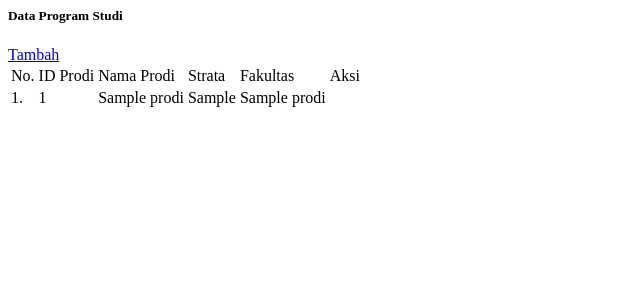
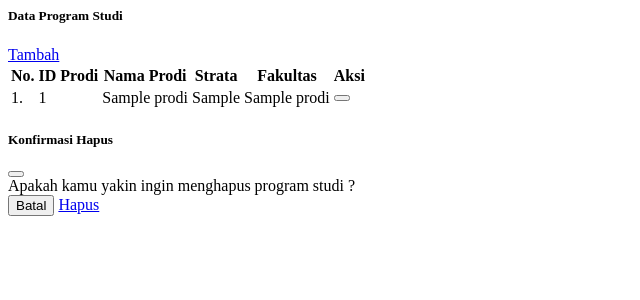
Before and after one commit to 24010110082-Rizky/24010110082_Rizky_Tugas-3, a CodeIgniter app: the page made by application/views/prodi/index.php in a window 1280 px wide. Shown: the top 300 px of the page, without its empty margins (0-640 px from the left). Run offline with CodeIgniter, Linux system fonts and the light colour scheme; the template is opened without the code that fills it: most values are stand-ins (such as "Sample title", 1, 10 or a date in 2020).

Commit message:
update views/prodi/index.php

```diff
--- a/application/views/prodi/index.php
+++ b/application/views/prodi/index.php
@@ -1,11 +1,11 @@
 <div class="card shadow border-0 mb-4">
-	<div class="card-header bg-secondary text-white d-flex flex-column flex-md-row justify-content-between align-items-md-center gap-2">
+    <div class="card-header bg-primary text-white d-flex flex-column flex-md-row justify-content-between align-items-md-center gap-2">
         <div>
-			<h5 class="mb-0 fw-bold">Data Program Studi</h5>
+            <h5 class="mb-0 fw-bold"><i class="bi bi-journal-bookmark me-2"></i>Data Program Studi</h5>
         </div>
 
-		<a class="btn btn-primary btn-lg fw-bold" href="<?php echo base_url('prodi/tambah') ?>">
-			Tambah
+        <a class="btn btn-light fw-bold" href="<?php echo base_url('prodi/tambah') ?>">
+            <i class="bi bi-plus-circle me-1"></i> Tambah
         </a>
     </div>
 
@@ -14,39 +14,72 @@
             <table id="datatable" class="table table-striped table-bordered align-middle w-100 mb-0">
                 <thead class="table-dark">
                     <tr>
-						<td>No.</td>
-						<td>ID Prodi</td>
-						<td>Nama Prodi</td>
-						<td>Strata</td>
-						<td>Fakultas</td>
-						<td>Aksi</td>
+                        <th>No.</th>
+                        <th>ID Prodi</th>
+                        <th>Nama Prodi</th>
+                        <th>Strata</th>
+                        <th>Fakultas</th>
+                        <th>Aksi</th>
                     </tr>
                 </thead>
 
                 <tbody>
-
                     <?php foreach ($prodi as $key => $value): ?>
                         <tr>
                             <td><?php echo $key + 1 ?>.</td>
-							<td><?php echo $value['prodi_id'] ?></td>
+                            <td><span class="badge bg-primary"><?php echo $value['prodi_id'] ?></span></td>
                             <td><?php echo $value['prodi_name'] ?></td>
-							<td><?php echo $value['prodi_strata'] ?></td>
+                            <td><span class="badge bg-success"><?php echo $value['prodi_strata'] ?></span></td>
                             <td><?php echo $value['fakultas_name'] ?></td>
-
                             <td>
                                 <a class="btn btn-warning btn-sm" href="<?php echo base_url('prodi/ubah/'.$value['prodi_id']) ?>">
                                     <i class="bi bi-pencil-square"></i>
                                 </a>
 
-								<a class="btn btn-danger btn-sm btn-hapus" href="<?php echo base_url('prodi/hapus/'.$value['prodi_id']) ?>">
+                                <button class="btn btn-danger btn-sm btn-hapus"
+                                    data-id="<?php echo $value['prodi_id'] ?>"
+                                    data-nama="<?php echo $value['prodi_name'] ?>"
+                                    data-bs-toggle="modal"
+                                    data-bs-target="#modalHapus">
                                     <i class="bi bi-trash"></i>
-								</a>
+                                </button>
                             </td>
                         </tr>
                     <?php endforeach ?>
                 </tbody>
-
             </table>
         </div>
     </div>
 </div>
+
+<!-- Modal Konfirmasi Hapus -->
+<div class="modal fade" id="modalHapus" tabindex="-1">
+    <div class="modal-dialog modal-dialog-centered">
+        <div class="modal-content">
+            <div class="modal-header bg-danger text-white">
+                <h5 class="modal-title"><i class="bi bi-exclamation-triangle me-2"></i>Konfirmasi Hapus</h5>
+                <button type="button" class="btn-close btn-close-white" data-bs-dismiss="modal"></button>
+            </div>
+            <div class="modal-body">
+                Apakah kamu yakin ingin menghapus program studi <strong id="namaProdi"></strong>?
+            </div>
+            <div class="modal-footer">
+                <button type="button" class="btn btn-secondary" data-bs-dismiss="modal">Batal</button>
+                <a id="btnKonfirmasiHapus" href="#" class="btn btn-danger">
+                    <i class="bi bi-trash me-1"></i> Hapus
+                </a>
+            </div>
+        </div>
+    </div>
+</div>
+
+<script>
+    document.querySelectorAll('.btn-hapus').forEach(function (btn) {
+        btn.addEventListener('click', function () {
+            var id = this.getAttribute('data-id');
+            var nama = this.getAttribute('data-nama');
+            document.getElementById('namaProdi').textContent = nama;
+            document.getElementById('btnKonfirmasiHapus').href = '<?php echo base_url('prodi/hapus/') ?>' + id;
+        });
+    });
+</script>
```
Lines whose indentation alone changed are shown as unchanged.
